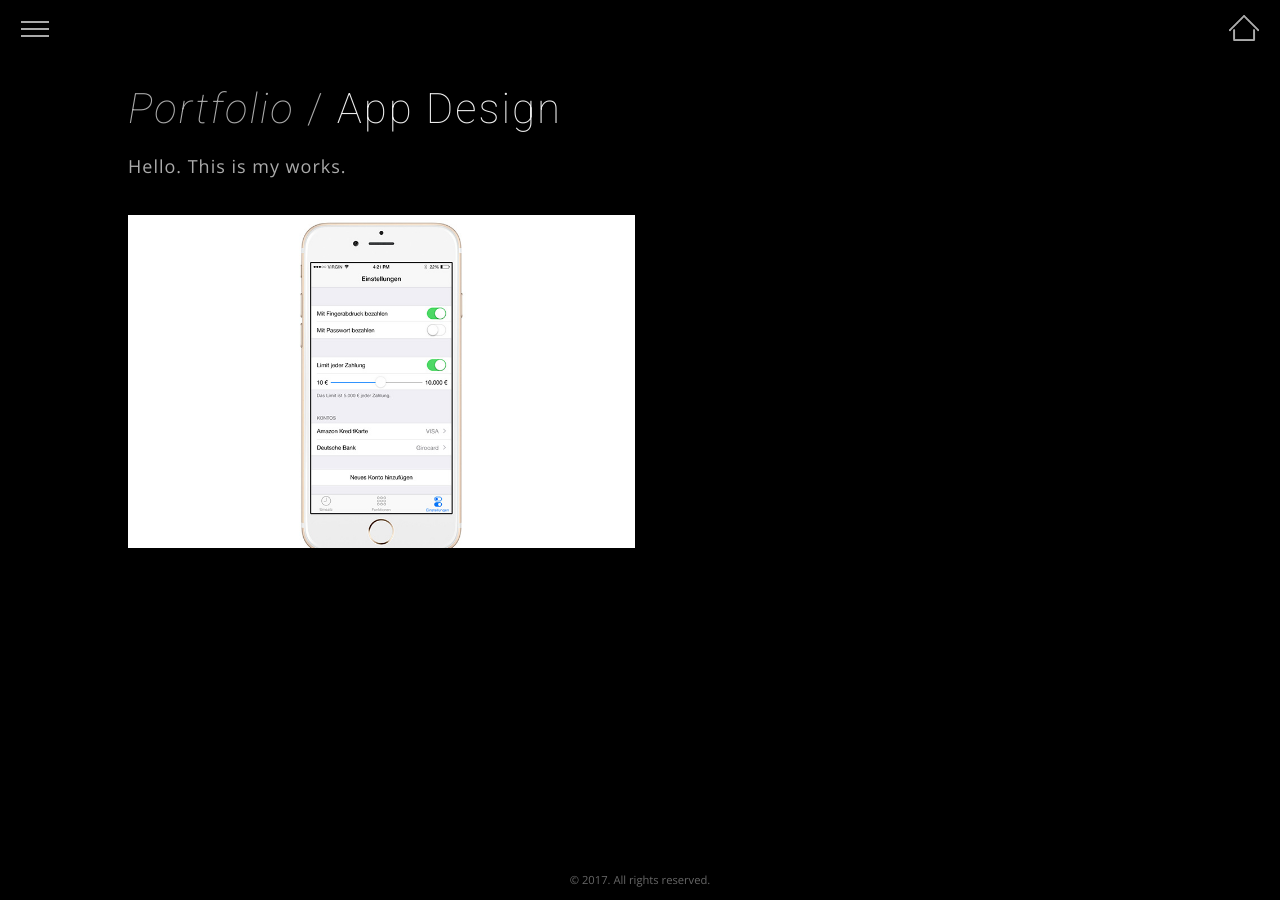
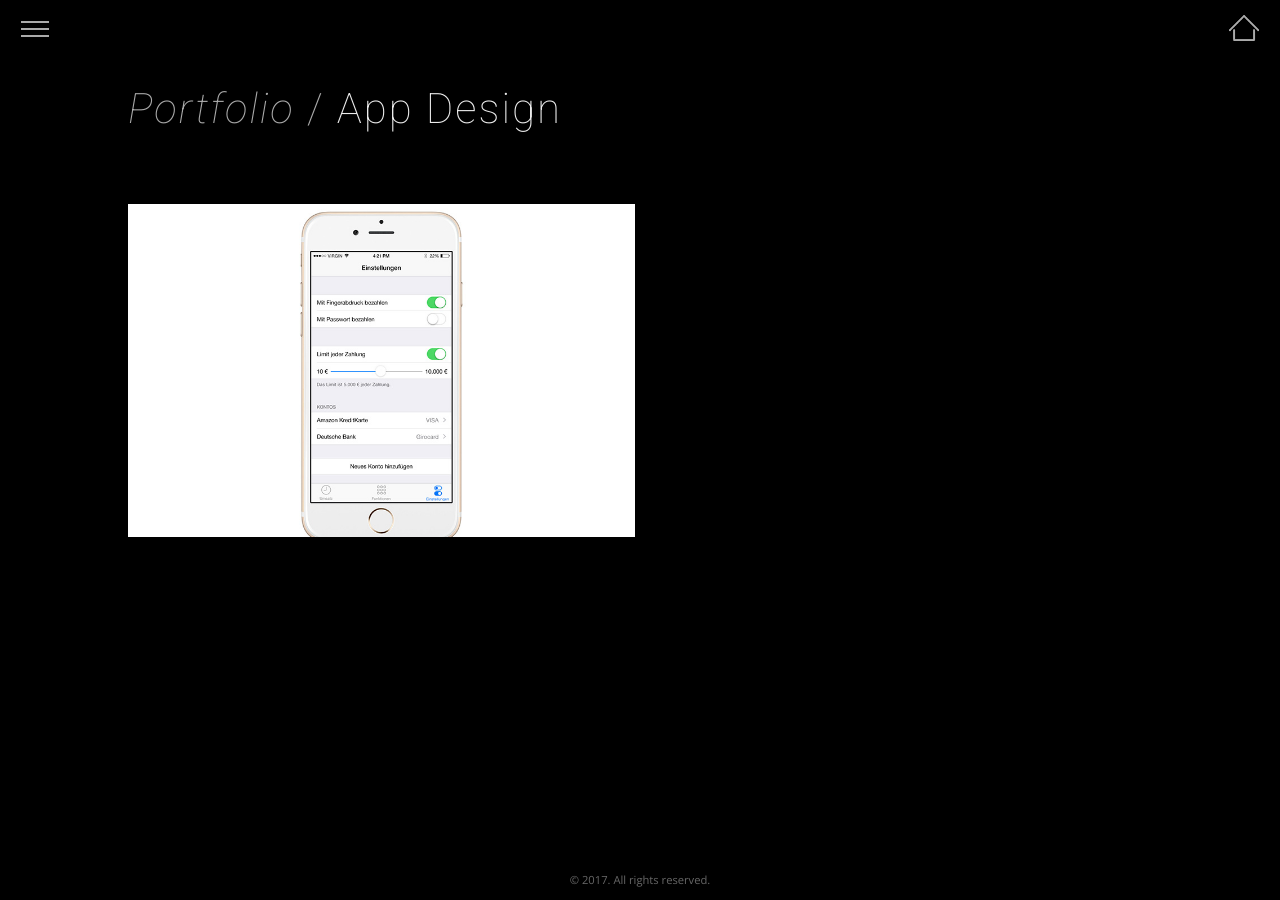
Before and after one commit to zhuoqun/jackschwarz-deploy, a Jekyll site: the page built from _portfolio/appdesign.md, in a window 1280 px wide. Built offline with Jekyll 4.4.1, drawn with Linux system fonts in a browser that asks for light colours; nearby versions of some CDN libraries.

Commit message:
Hide the intro for the category

```diff
--- a/_portfolio/appdesign.md
+++ b/_portfolio/appdesign.md
@@ -2,6 +2,6 @@
 layout: cat
 title: App Design
 slug: appdesign
-intro: Hello. This is my works.
+intro:
 permalink: /portfolio/appdesign/
 ---
--- a/assets/css/info.css
+++ b/assets/css/info.css
@@ -365,7 +365,8 @@ a {
    ========================================================================== */
 .webdesign h1, .motion h1, .appdesign h1, .typography h1 {
   font-size: 1.714em;
-  margin-bottom: 1em;
+  /*margin-bottom: 1em;*/
+  margin-bottom: 2em;
   letter-spacing: 1px; }
   .webdesign h1 span, .motion h1 span, .appdesign h1 span, .typography h1 span {
     color: #AAA; }
@@ -587,7 +588,7 @@ a {
      ========================== */
   .webdesign h1, .motion h1, .appdesign h1, .typography h1 {
     font-size: 3em;
-    margin-bottom: .8em;
+    /*margin-bottom: .8em;*/
     letter-spacing: 2px; }
   .webdesign .cards .preview, .motion .cards .preview, .appdesign .cards .preview, .typography .cards .preview {
     -webkit-transition: -webkit-filter 1.25s;
--- a/typography/_posts/2017-04-03-playwithgrid.markdown
+++ b/typography/_posts/2017-04-03-playwithgrid.markdown
@@ -1,6 +1,6 @@
 ---
 layout: work
-title:  Play with grid
+title:  Play With Grid
 permalink: /portfolio/typography/playwithgrid/
 brief: Experiments with the grid system.
 madein: 2015
```
Also changed, not shown: _portfolio/typography.md (+1 -1 lines), _portfolio/video.md (+1 -1 lines), _portfolio/webdesign.md (+1 -1 lines), 1 other file.
